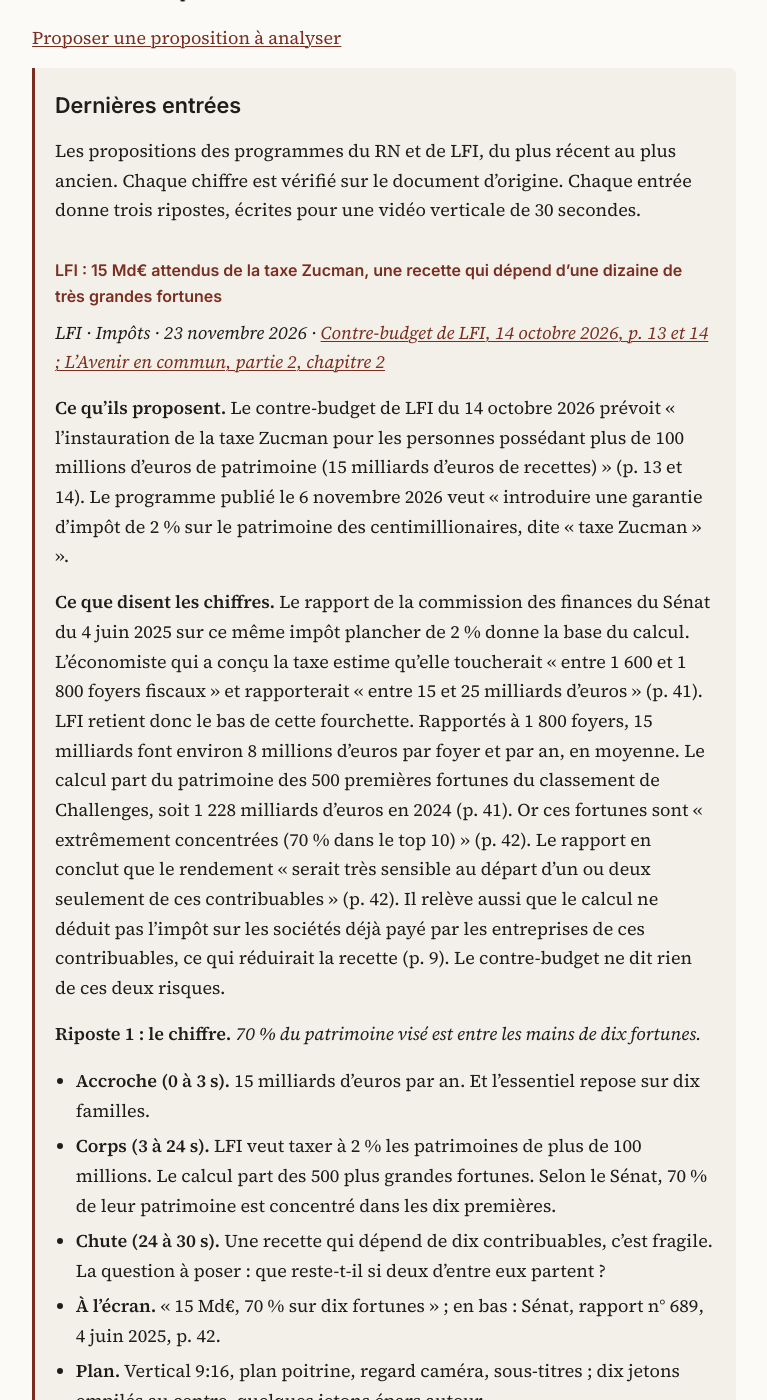
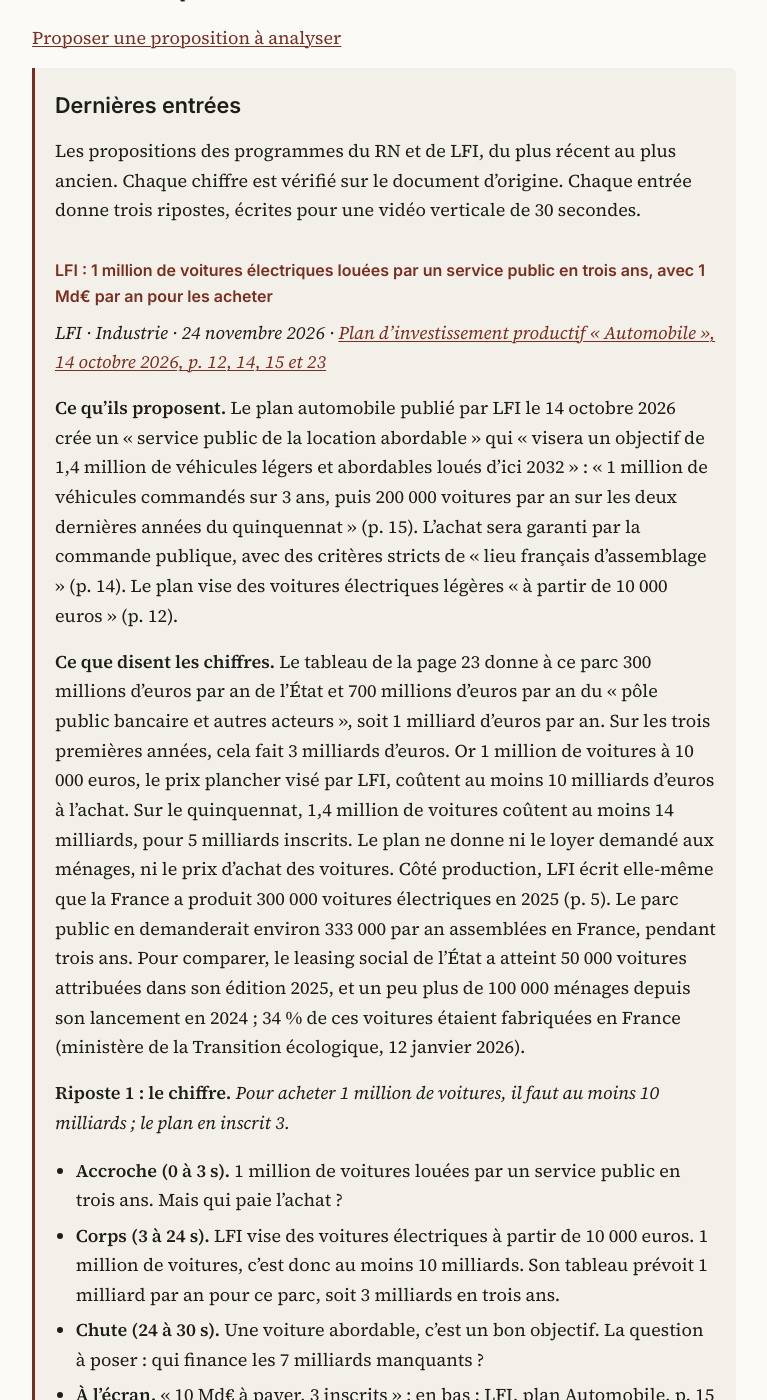
Before and after one commit to ajoly35/riposte-programmes, a Jekyll site: the page built from index.md, in a window 1280 px wide and 1400 px high, scrolled down 267 px. Shown: the whole window, without its empty margins (256-1023 px from the left). Built offline with Jekyll 4.4.1, drawn with Linux system fonts in a browser that asks for light colours; our own code applies the rules of GitHub Pages for plain Markdown files; some of the changed text lies outside the part shown.

Commit message:
Ripostes du 24 novembre 2026 : LFI, 1 million de voitures électriques louées
Co-Authored-By: Claude Opus 5.5 <noreply@anthropic.com>
Claude-Session: https://claude.ai/code/session_01G6bx5PNpGi3MHZgYhB1Ujc

```diff
--- a/_includes/latest.md
+++ b/_includes/latest.md
@@ -1,4 +1,32 @@
 Les propositions des programmes du RN et de LFI, du plus récent au plus ancien. Chaque chiffre est vérifié sur le document d'origine. Chaque entrée donne trois ripostes, écrites pour une vidéo verticale de 30 secondes.
+
+### LFI : 1 million de voitures électriques louées par un service public en trois ans, avec 1 Md€ par an pour les acheter
+
+*LFI · Industrie · 24 novembre 2026 · [Plan d'investissement productif « Automobile », 14 octobre 2026, p. 12, 14, 15 et 23](https://melenchon2027.fr/wp-content/uploads/2026/10/PLAN-AUTO_Vf_ST.pdf)*
+
+**Ce qu'ils proposent.** Le plan automobile publié par LFI le 14 octobre 2026 crée un « service public de la location abordable » qui « visera un objectif de 1,4 million de véhicules légers et abordables loués d'ici 2032 » : « 1 million de véhicules commandés sur 3 ans, puis 200 000 voitures par an sur les deux dernières années du quinquennat » (p. 15). L'achat sera garanti par la commande publique, avec des critères stricts de « lieu français d'assemblage » (p. 14). Le plan vise des voitures électriques légères « à partir de 10 000 euros » (p. 12).
+
+**Ce que disent les chiffres.** Le tableau de la page 23 donne à ce parc 300 millions d'euros par an de l'État et 700 millions d'euros par an du « pôle public bancaire et autres acteurs », soit 1 milliard d'euros par an. Sur les trois premières années, cela fait 3 milliards d'euros. Or 1 million de voitures à 10 000 euros, le prix plancher visé par LFI, coûtent au moins 10 milliards d'euros à l'achat. Sur le quinquennat, 1,4 million de voitures coûtent au moins 14 milliards, pour 5 milliards inscrits. Le plan ne donne ni le loyer demandé aux ménages, ni le prix d'achat des voitures. Côté production, LFI écrit elle-même que la France a produit 300 000 voitures électriques en 2025 (p. 5). Le parc public en demanderait environ 333 000 par an assemblées en France, pendant trois ans. Pour comparer, le leasing social de l'État a atteint 50 000 voitures attribuées dans son édition 2025, et un peu plus de 100 000 ménages depuis son lancement en 2024 ; 34 % de ces voitures étaient fabriquées en France (ministère de la Transition écologique, 12 janvier 2026).
+
+**Riposte 1 : le chiffre.** *Pour acheter 1 million de voitures, il faut au moins 10 milliards ; le plan en inscrit 3.*
+- **Accroche (0 à 3 s).** 1 million de voitures louées par un service public en trois ans. Mais qui paie l'achat ?
+- **Corps (3 à 24 s).** LFI vise des voitures électriques à partir de 10 000 euros. 1 million de voitures, c'est donc au moins 10 milliards. Son tableau prévoit 1 milliard par an pour ce parc, soit 3 milliards en trois ans.
+- **Chute (24 à 30 s).** Une voiture abordable, c'est un bon objectif. La question à poser : qui finance les 7 milliards manquants ?
+- **À l'écran.** « 10 Md€ à payer, 3 inscrits » ; en bas : LFI, plan Automobile, p. 15 et 23.
+- **Plan.** Vertical 9:16, plan poitrine, regard caméra, sous-titres ; une clé de voiture posée sur une calculatrice.
+
+**Riposte 2 : l'exemple.** *Le leasing social a loué 50 000 voitures en 2025 ; LFI en veut plus de 300 000 par an, toutes assemblées en France.*
+- **Accroche (0 à 3 s).** 50 000 voitures en 2025. LFI promet six fois plus chaque année.
+- **Corps (3 à 24 s).** Le leasing social de l'État a attribué 50 000 voitures en 2025. Un tiers seulement étaient fabriquées en France. LFI veut 1 million de voitures en trois ans, assemblées en France, alors que la France n'a produit que 300 000 voitures électriques en 2025.
+- **Chute (24 à 30 s).** Avant de commander, demandons : quelles usines, et à quel prix ?
+- **À l'écran.** « 2025 : 50 000. Promis : 333 000 par an » ; en bas : ministère de la Transition écologique, 12 janvier 2026 ; LFI, p. 5.
+- **Plan.** Vertical 9:16, plan poitrine, sous-titres ; devant un parking de voitures électriques en charge.
+
+**Riposte 3 : la meilleure alternative.** *À vérifier avec le programme.*
+
+**Position d'Édouard.** À vérifier : aucune déclaration publique d'Édouard Philippe sur la location publique de voitures électriques ou le leasing social trouvée pendant cette veille.
+
+**Sources.** [LFI, plan d'investissement productif « Automobile », 14 octobre 2026, p. 5, 12, 14, 15 et 23](https://melenchon2027.fr/wp-content/uploads/2026/10/PLAN-AUTO_Vf_ST.pdf) ; [LFI, page du plan Automobile](https://melenchon2027.fr/programme/plans-investissement/automobile/) ; [Ministère de la Transition écologique, communiqué sur la deuxième édition du leasing social, 12 janvier 2026](https://www.ecologie.gouv.fr/presse/50-000-vehicules-attribues-deuxieme-edition-du-leasing-social-plebiscitee-symbole-dune)
 
 ### LFI : 15 Md€ attendus de la taxe Zucman, une recette qui dépend d'une dizaine de très grandes fortunes
 
```
